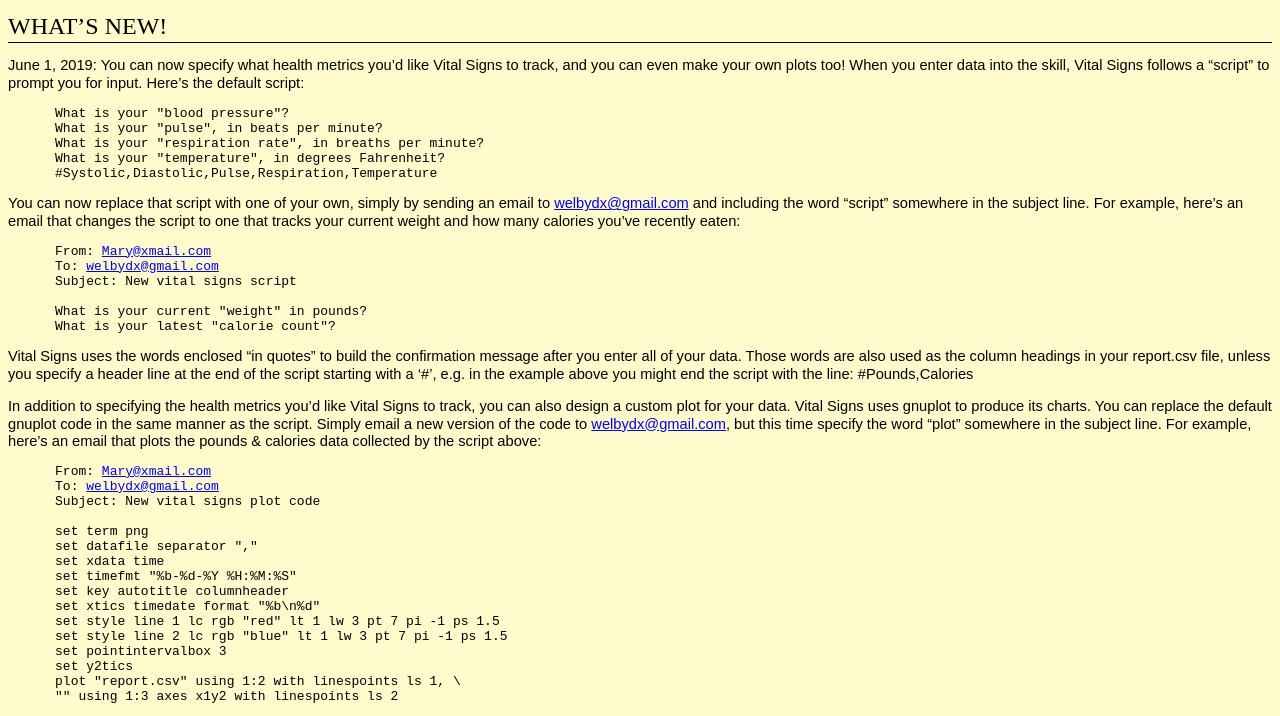
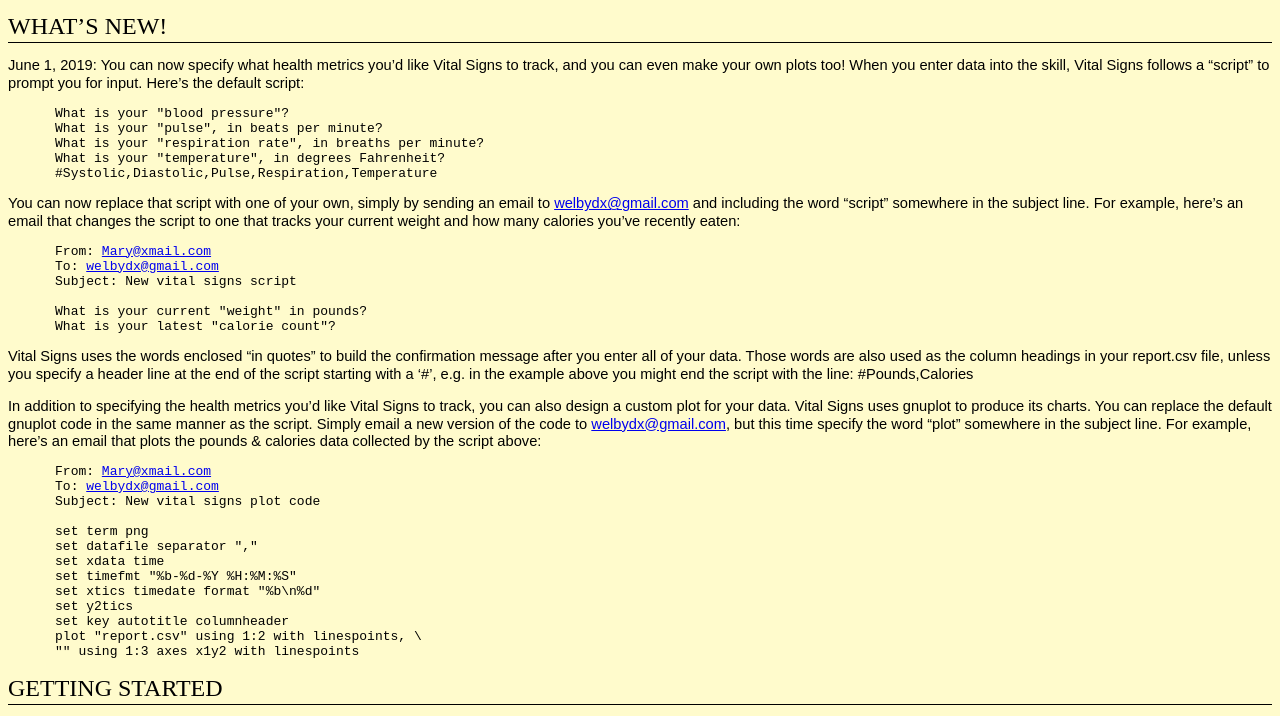
Before and after one commit to glmck13/VitalSigns, a plain HTML site: page VitalSigns.html in a window 1280 px wide. Shown: the part 230-946 px from the top of the page. Drawn offline with Linux system fonts and the light colour scheme.

Commit message:
Add files via upload

```diff
--- a/VitalSigns.html
+++ b/VitalSigns.html
@@ -83,14 +83,11 @@
 set datafile separator &quot;,&quot;
 set xdata time
 set timefmt &quot;%b-%d-%Y %H:%M:%S&quot;
+set xtics timedate format &quot;%b\n%d&quot;
+set y2tics
 set key autotitle columnheader
-set xtics timedate format &quot;%b\n%d&quot;
-set style line 1 lc rgb &quot;red&quot; lt 1 lw 3 pt 7 pi -1 ps 1.5
-set style line 2 lc rgb &quot;blue&quot; lt 1 lw 3 pt 7 pi -1 ps 1.5
-set pointintervalbox 3
-set y2tics
-plot &quot;report.csv&quot; using 1:2 with linespoints ls 1, \
-&quot;&quot; using 1:3 axes x1y2 with linespoints ls 2</pre><h1 class="western">
+plot &quot;report.csv&quot; using 1:2 with linespoints, \
+&quot;&quot; using 1:3 axes x1y2 with linespoints</pre><h1 class="western">
 GETTING STARTED</h1>
 <p class="western">Vital Signs is an <a href="https://www.amazon.com/dp/B07S5KN6K6" target="_blank">Alexa
 skill</a> that maintains a history of your <a href="https://en.wikipedia.org/wiki/Vital_signs" target="_blank">primary
```
